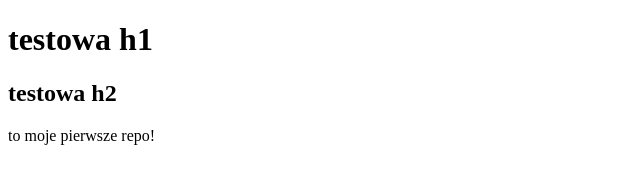
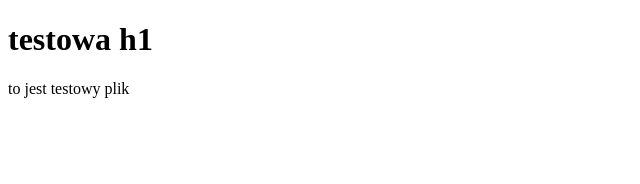
Before and after one commit to SovageOfficial/testowe, a plain HTML site: page index.html in a window 1280 px wide. Shown: the whole page, without its empty margins (0-640 px from the left). Drawn offline with Linux system fonts and the light colour scheme.

Commit message:
added test file

```diff
--- a/index.html
+++ b/index.html
@@ -11,8 +11,7 @@
 
 <body>
     <h1>testowa h1</h1>
-    <h2>testowa h2</h2>
-    <p>to moje pierwsze repo!</p>
+    <p>to jest testowy plik</p>
 </body>
 
 </html>
```
